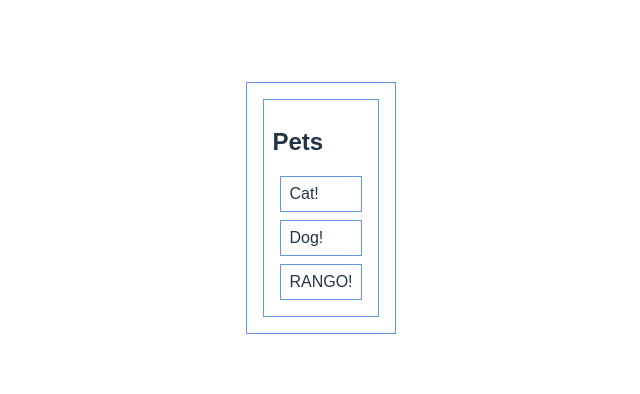
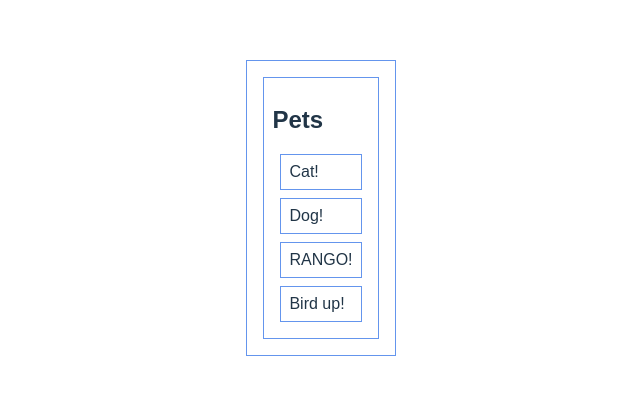
Before and after one commit to natnichols/floorplan-lab-pets, a React (Vite) app: page / in a window 1280 px wide. Shown: the part 192-586 px from the top of the page, without its empty margins (319-959 px from the left). Built offline with nearby package versions, Linux system fonts and the light colour scheme.

Commit message:
stub up Bird component, add Bird to Pet component

```diff
--- /dev/null
+++ b/src/Bird.jsx
@@ -0,0 +1,9 @@
+const Bird = (props) => {
+  return (
+    <div>
+      Bird up!
+    </div>
+  )
+}
+
+export default Bird;
--- a/src/Pet.jsx
+++ b/src/Pet.jsx
@@ -1,6 +1,7 @@
 import Cat from "./Cat"
 import Dog from "./Dog"
 import Reptile from "./Reptile"
+import Bird from "./Bird"
 
 const Pet = (props) => {
   return (
@@ -9,6 +10,7 @@ const Pet = (props) => {
       <Cat />
       <Dog />
       <Reptile />
+      <Bird />
     </div>
   )
 }
```
